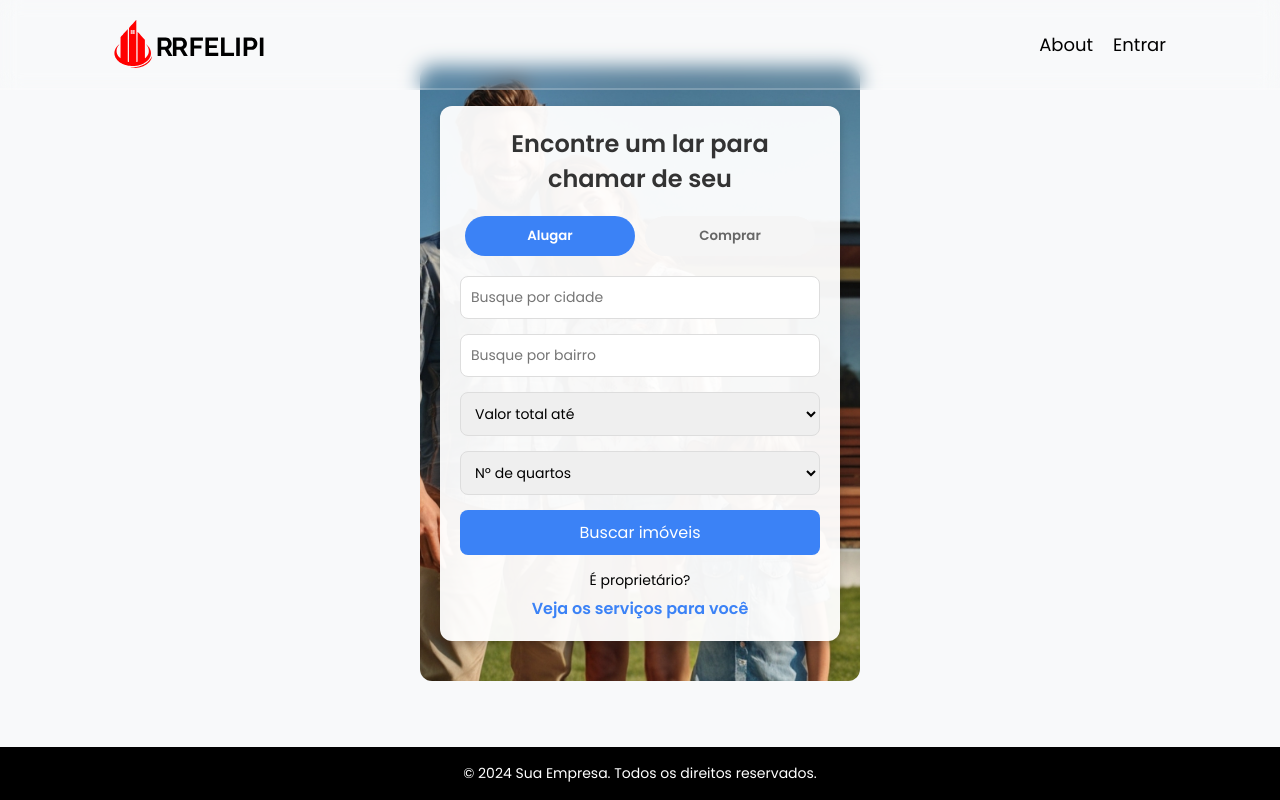
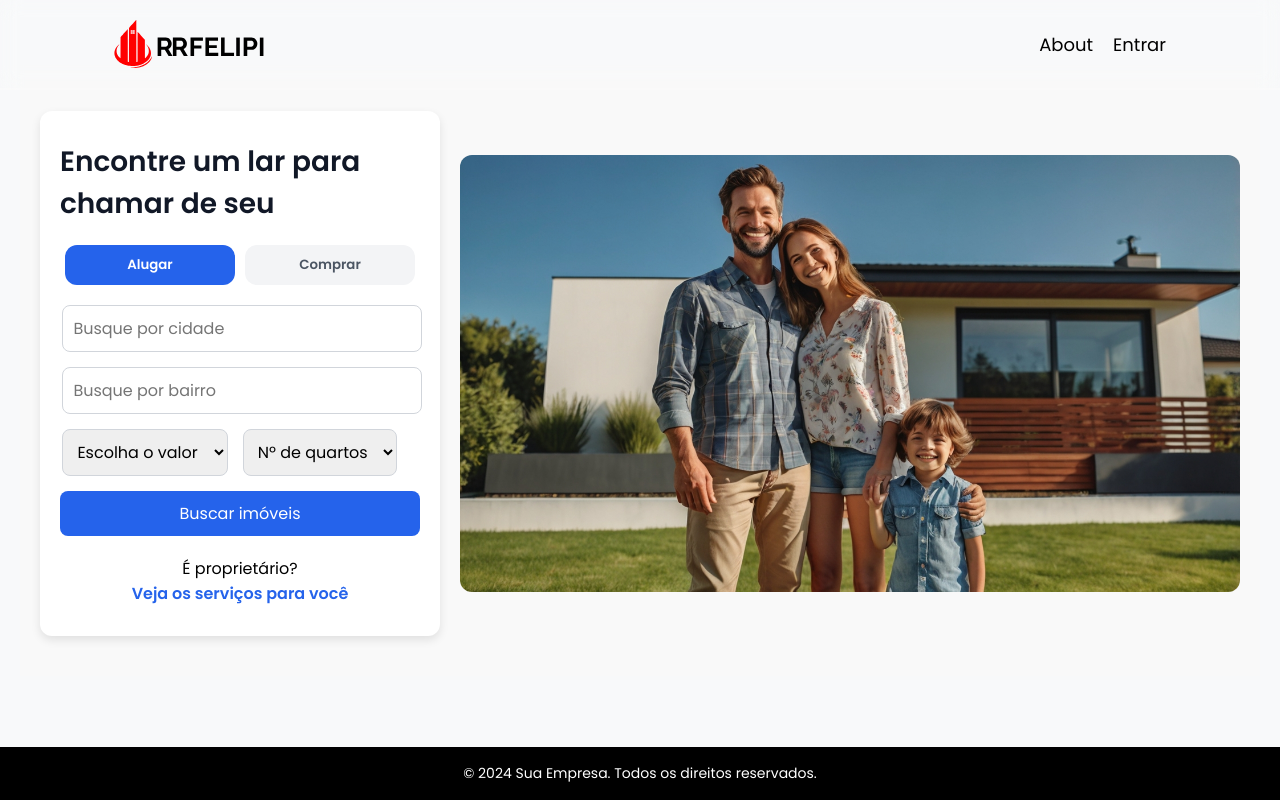
Before and after one commit to rodried23/RRFelipi, a Vue app: page / in a window 1280 px wide. Built offline with nearby package versions, Linux system fonts and the light colour scheme.

Commit message:
correcao home

```diff
--- a/src/views/Home.vue
+++ b/src/views/Home.vue
@@ -1,21 +1,23 @@
 <template>
   <section class="background-section">
+  <div class="form-wrapper">
     <div class="form-card">
       <h1>Encontre um lar para chamar de seu</h1>
       <div class="tabs">
         <button :class="{ active: selectedTab === 'alugar' }" @click="selectedTab = 'alugar'">Alugar</button>
         <button :class="{ active: selectedTab === 'comprar' }" @click="selectedTab = 'comprar'">Comprar</button>
       </div>
-      <form class="search-form">
+      <form class="search-form" @submit.prevent="validarFormulario">
         <div class="form-group">
           <input type="text" placeholder="Busque por cidade" v-model="cidade" />
         </div>
         <div class="form-group">
           <input type="text" placeholder="Busque por bairro" v-model="bairro" />
         </div>
+        <div class="form-row">
           <div class="form-group">
             <select v-model="valor">
-            <option value="">Valor total até</option>
+              <option value="">Escolha o valor</option>
               <option value="1000">R$ 1.000</option>
               <option value="2000">R$ 2.000</option>
               <option value="5000">R$ 5.000</option>
@@ -29,11 +31,16 @@
               <option value="3">3</option>
             </select>
           </div>
+        </div>
         <button type="submit" class="btn-search">Buscar imóveis</button>
       </form>
       <div class="owner-section">
         <p>É proprietário?</p>
         <a href="#">Veja os serviços para você</a>
+      </div>
+    </div>
+    <div class="image-container">
+      <img src="../assets/fundoHome.jpg" alt="Pessoa usando celular" />
     </div>
   </div>
 </section>
@@ -50,43 +57,65 @@ export default {
       quartos: '',
     };
   },
+  methods: {
+    validarFormulario() {
+      if (!this.cidade || !this.bairro) {
+        alert("Por favor, preencha todos os campos obrigatórios.");
+        return false;
+      }
+      alert("Formulário enviado!");
+      return true;
+    },
+  },
 };
 </script>
 
 <style scoped>
-/* Section with background */
 .background-section {
   display: flex;
   justify-content: center;
   align-items: center;
   padding: 40px 20px;
-  background: url('../assets/fundoHome.jpg') no-repeat center center/cover;
-  border-radius: 12px;
-  max-width: 1200px;
-  margin: 0 auto;
+  background-color: #f9f9f9;
 }
 
-/* Form Card */
+.form-wrapper {
+  display: flex;
+  gap: 20px;
+  align-items: center;
+  max-width: 1200px;
+  width: 100%;
+}
+
 .form-card {
-  background: rgba(255, 255, 255, 0.95);
+  background: white;
   border-radius: 12px;
-  box-shadow: 0 4px 10px rgba(0, 0, 0, 0.2);
-  padding: 20px;
-  width: 100%;
+  box-shadow: 0 4px 10px rgba(0, 0, 0, 0.1);
+  padding: 30px 20px;
   max-width: 400px;
+  flex: 1;
+}
+
+.image-container {
+  flex: 1;
   display: flex;
-  flex-direction: column;
-  align-items: stretch;
+  justify-content: center;
+  align-items: center;
+}
+
+.image-container img {
+  max-width: 100%;
+  height: auto;
+  border-radius: 12px;
 }
 
 h1 {
-  font-size: 24px;
+  font-size: 28px;
+  font-weight: bold;
   margin-bottom: 20px;
-  text-align: center;
-  color: #333;
+  color: #111827;
 }
 
-/* Tabs */
 .tabs {
   display: flex;
   justify-content: space-between;
@@ -98,20 +127,18 @@ h1 {
   padding: 10px;
   margin: 0 5px;
   border: none;
-  border-radius: 20px;
-  background-color: #f5f5f5;
-  cursor: pointer;
+  border-radius: 12px;
+  background-color: #f3f4f6;
+  color: #4b5563;
   font-weight: bold;
-  color: #666;
   transition: all 0.3s ease;
 }
 
 .tabs button.active {
-  background-color: #3b82f6;
-  color: #fff;
+  background-color: #2563eb;
+  color: white;
 }
 
-/* Form */
 .search-form {
   display: flex;
   flex-direction: column;
@@ -120,60 +147,58 @@ h1 {
 
 .form-group input,
 .form-group select {
+  width: 100%;
   padding: 10px;
-  border: 1px solid #ddd;
+  border: 1px solid #d1d5db;
   border-radius: 8px;
-  font-size: 14px;
-  width: 100%;
+  font-size: 16px;
+  margin-left: 0.3vh;
 }
 
-input:focus,
-select:focus {
-  border-color: #3b82f6;
-  outline: none;
+.form-row {
+  display: flex;
+  gap: 15px;
 }
 
-/* Button */
 .btn-search {
+  width: 100%;
   padding: 10px;
-  background-color: #3b82f6;
+  background-color: #2563eb;
   color: white;
   font-size: 16px;
   border: none;
   border-radius: 8px;
   cursor: pointer;
-  transition: background-color 0.3s ease;
 }
 
 .btn-search:hover {
-  background-color: #2563eb;
+  background-color: #1e40af;
 }
 
-/* Owner Section */
 .owner-section {
-  margin-top: 15px;
+  margin-top: 20px;
   text-align: center;
 }
 
-.owner-section p {
-  font-size: 14px;
-  margin-bottom: 5px;
-}
-
 .owner-section a {
-  color: #3b82f6;
+  color: #2563eb;
   text-decoration: none;
   font-weight: bold;
 }
 
-/* Responsiveness */
 @media (max-width: 768px) {
-  .form-card {
-    margin: 0 auto;
-    width: 90%;
+  .form-wrapper {
+    flex-direction: column;
+    align-items: stretch;
   }
-  .background-section {
-    border-radius: 0;
+
+  .form-card,
+  .image-container {
+    max-width: 100%;
+  }
+
+  .image-container img {
+    display: none;
   }
 }
 </style>
```
Lines whose indentation alone changed are shown as unchanged.
